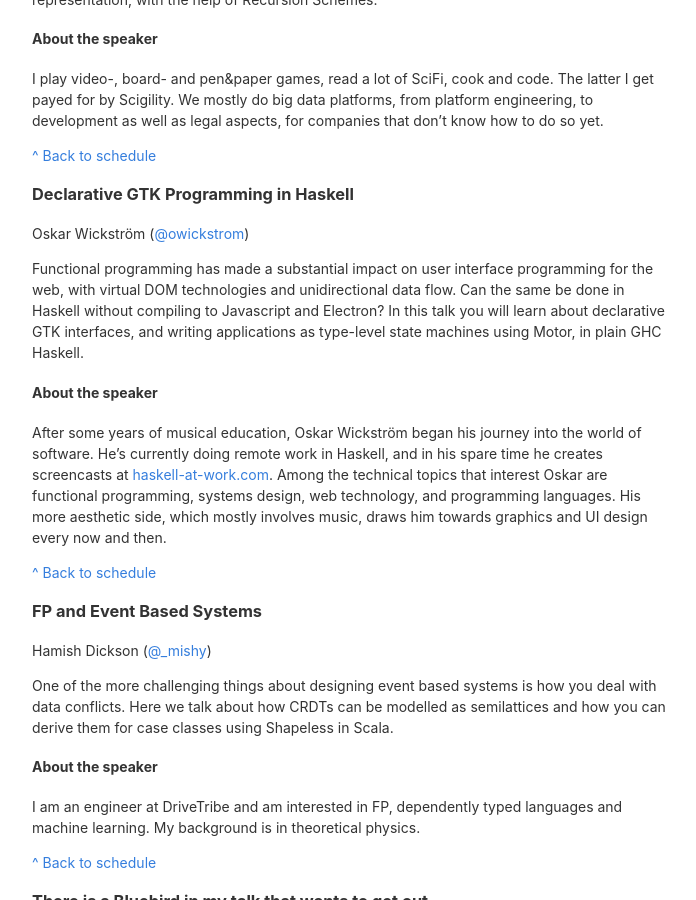
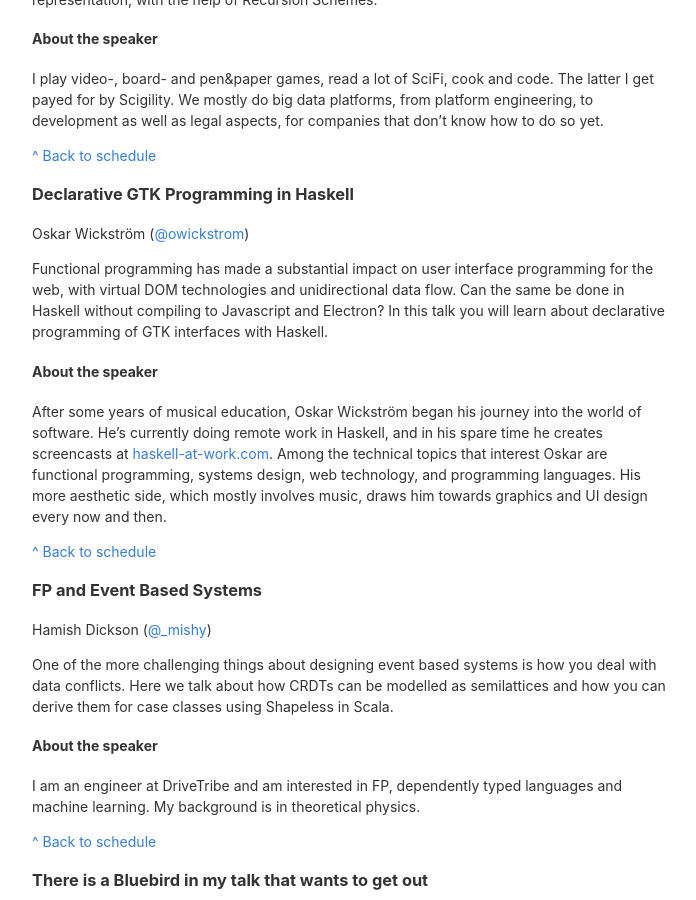
Before and after one commit to LambdAle/lambdale.github.io, a Jekyll site: the page built from schedule.md, in a window 1280 px wide and 900 px high, scrolled down 1816 px. Shown: the whole window, without its empty margins (289-985 px from the left). Built offline with Jekyll 4.4.1, drawn with Linux system fonts in a browser that asks for light colours; nearby versions of some CDN libraries; library files that are not in the unit come from our copies; comment, search, counter and statistics services are not loaded.

Commit message:
Update Oskar's abstract

```diff
--- a/schedule.md
+++ b/schedule.md
@@ -154,9 +154,8 @@ Oskar Wickström ([@owickstrom](https://twitter.com/owickstrom))
 Functional programming has made a substantial impact on user interface
 programming for the web, with virtual DOM technologies and unidirectional data
 flow. Can the same be done in Haskell without compiling to Javascript and
-Electron? In this talk you will learn about declarative GTK interfaces, and
-writing applications as type-level state machines using Motor, in plain GHC
-Haskell.
+Electron? In this talk you will learn about declarative programming of GTK
+interfaces with Haskell.
 
 #### About the speaker
 
```
